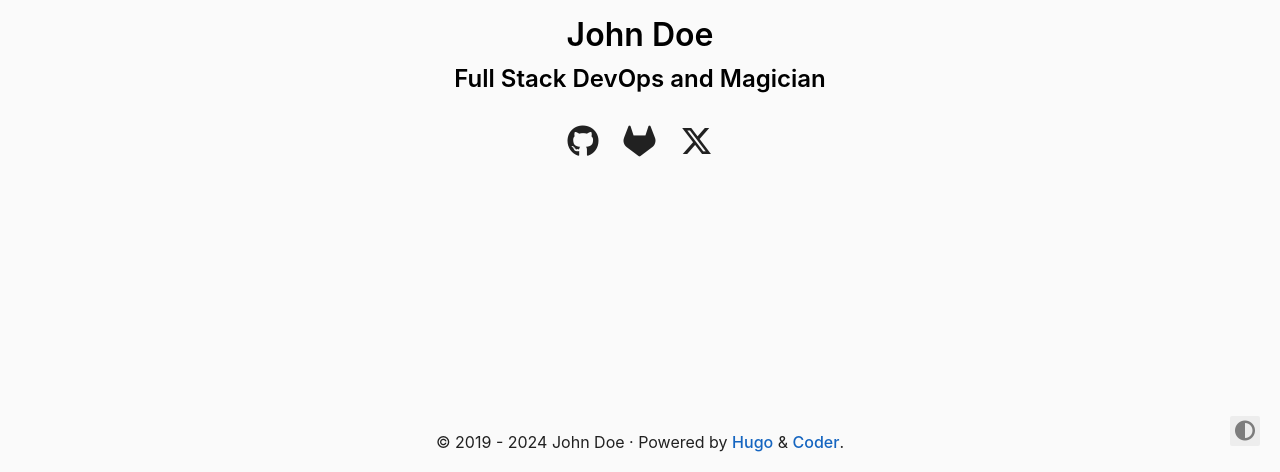
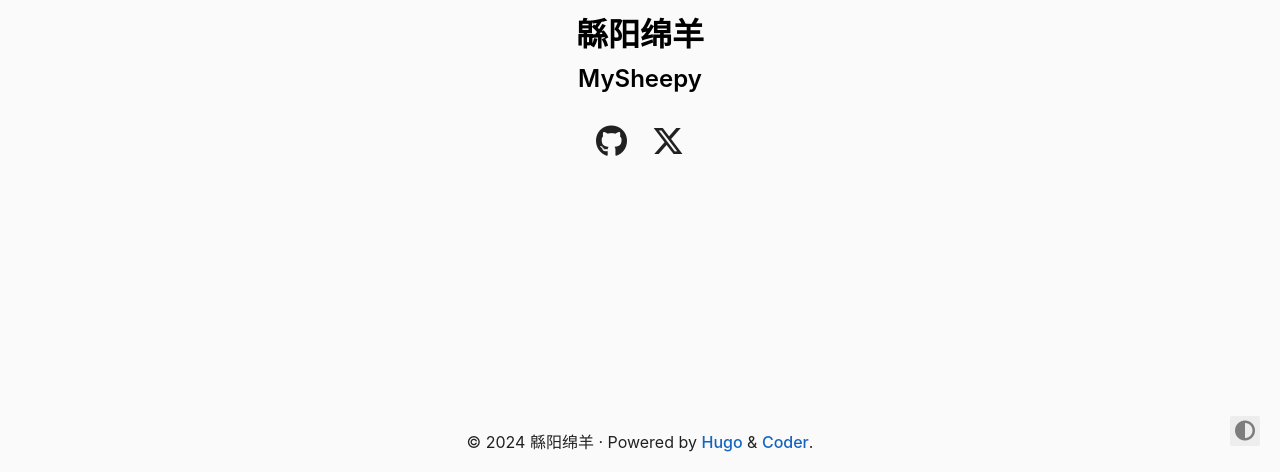
Before and after one commit to mysheepy/mysheepy.github.io, a plain HTML site: page index.html in a window 1280 px wide. Shown: the part 328-800 px from the top of the page. Drawn offline with Linux system fonts and the light colour scheme.

Commit message:
update info

```diff
--- a/index.html
+++ b/index.html
@@ -10,9 +10,9 @@
 
 
 
-<meta name="author" content="John Doe">
+<meta name="author" content="緜阳绵羊">
 <meta name="description" content="John Doe&#39;s personal website">
-<meta name="keywords" content="blog,developer,personal">
+<meta name="keywords" content="blog,personal">
 
 <meta name="twitter:card" content="summary"/>
 <meta name="twitter:title" content="緜阳绵羊"/>
@@ -136,9 +136,9 @@
 
 
 
-    <h1>John Doe</h1>
+    <h1>緜阳绵羊</h1>
 
-<h2>Full Stack DevOps and Magician </h2>
+<h2>MySheepy </h2>
 
 
 
@@ -147,7 +147,7 @@
 
 
       <li>
-        <a href="https://github.com/johndoe/" aria-label="Github"   >
+        <a href="https://github.com/mysheepy/" aria-label="Github"   >
           <i class="fa-brands fa-github fa-2x" aria-hidden="true"></i>
         </a>
       </li>
@@ -155,15 +155,7 @@
 
 
       <li>
-        <a href="https://gitlab.com/johndoe/" aria-label="Gitlab"   >
-          <i class="fa-brands fa-gitlab fa-2x" aria-hidden="true"></i>
-        </a>
-      </li>
-
-
-
-      <li>
-        <a href="https://twitter.com/johndoe/" aria-label="Twitter"   >
+        <a href="https://twitter.com/mysheepy/" aria-label="Twitter"   >
           <i class="fa-brands fa-x-twitter fa-2x" aria-hidden="true"></i>
         </a>
       </li>
@@ -184,10 +176,8 @@
   <section class="container">
     ©
 
-      2019 -
-
     2024
-     John Doe
+     緜阳绵羊
     ·
 
     Powered by <a href="https://gohugo.io/" target="_blank" rel="noopener">Hugo</a> & <a href="https://github.com/luizdepra/hugo-coder/" target="_blank" rel="noopener">Coder</a>.
```
Also changed, not shown: 404.html (+3 -5 lines), authors/index.html (+3 -5 lines), categories/index.html (+3 -5 lines), series/index.html (+3 -5 lines), tags/index.html (+3 -5 lines).
